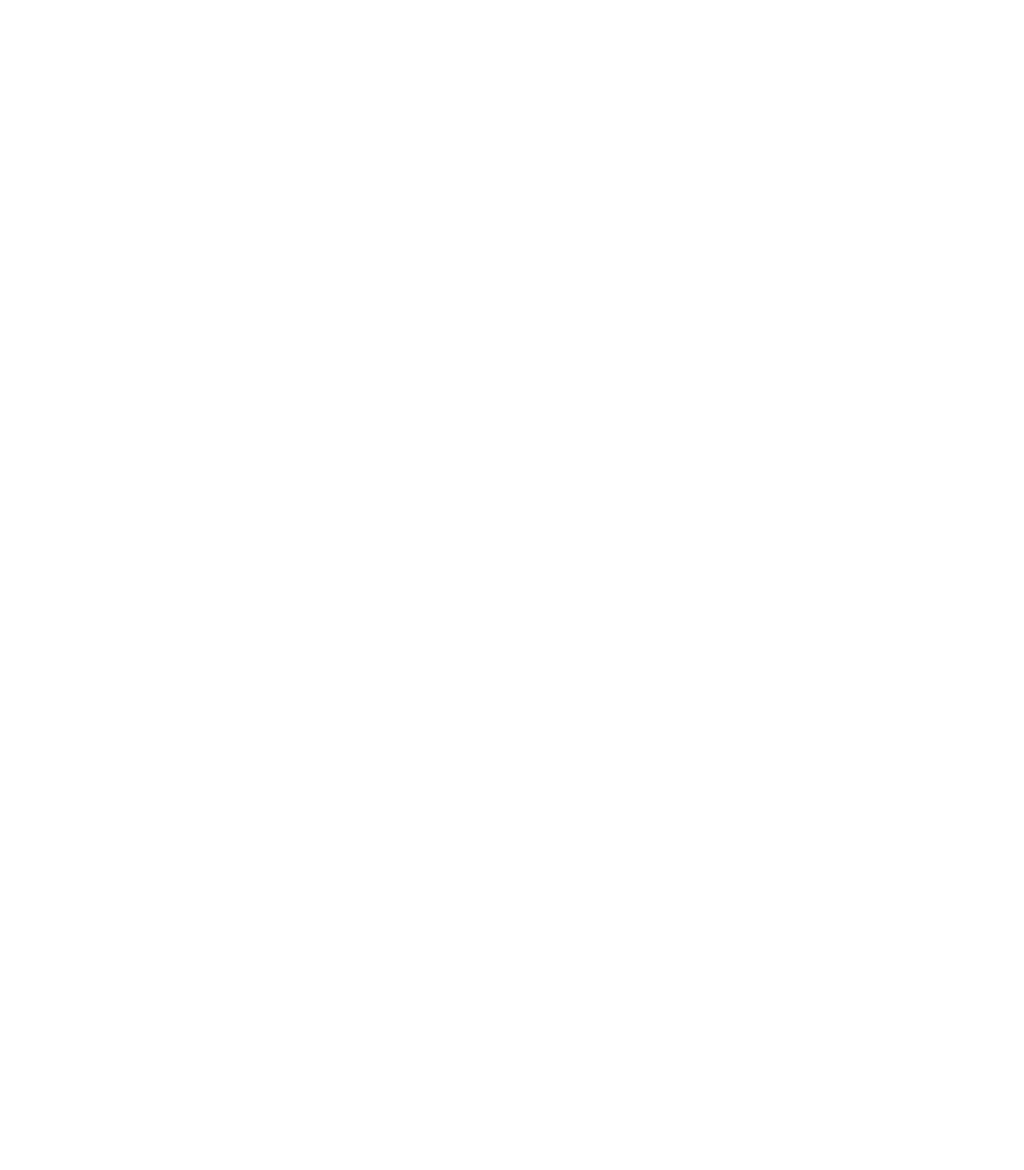
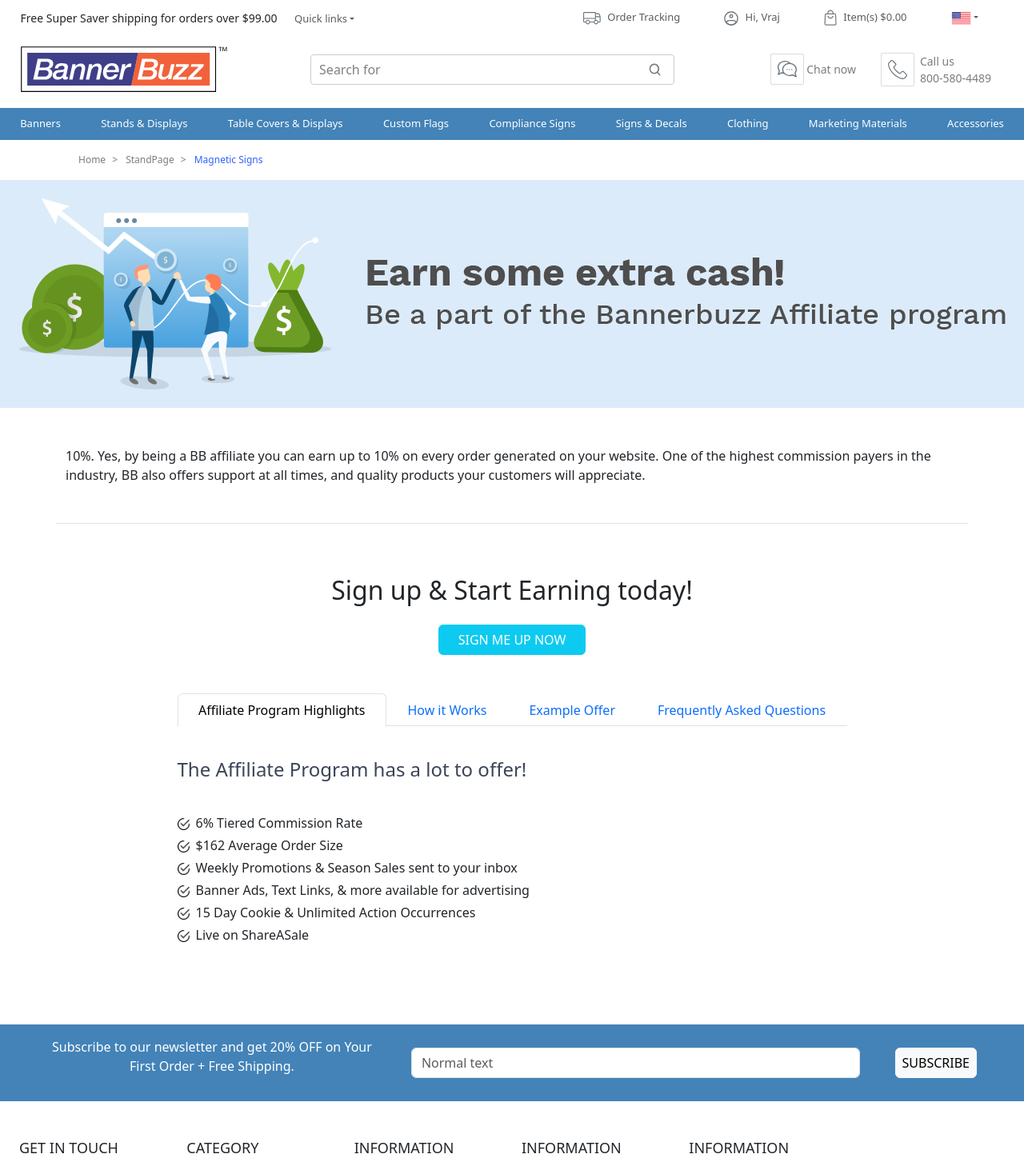
Before and after one commit to ayushhh1108/BannersBuz, a React (Create React App) app: page /affiliate-program in a window 1280 px wide. Before the commit this address had no page. Shown: the top 1463 px of the page at 80% size. Before the commit the page ends 800 px from the top, so only its background shows below. Built offline with nearby package versions, Linux system fonts and the light colour scheme.

Commit message:
add affelits page

```diff
--- a/src/App.js
+++ b/src/App.js
@@ -15,6 +15,7 @@ import PhotoMegnets from './pages/PhotoMagnets';
 import BlogPage from './pages/BlogPage';
 import BlogByCategoryPage from './pages/BlogsByCategory';
 import CategoryWithBlog from './pages/CategoryWithBlog';
+import AffiliateProgram from './pages/AffiliateProgram';
 
 function App() {
   return (
@@ -34,6 +35,7 @@ function App() {
         <Route path='/blogs' element={<BlogPage />} />
         <Route path='/blogs/category' element={<BlogByCategoryPage />} />
         <Route path='/blogs/category/:id' element={<CategoryWithBlog />} />
+        <Route path='/affiliate-program' element={<AffiliateProgram />} />
       </Route>
     </Routes>
   );
--- a/src/css/style.css
+++ b/src/css/style.css
@@ -18,6 +18,9 @@
 }
 .black-color {
   color: rgb(0, 0, 0) !important;
+}
+.white-color {
+  color: rgb(255, 255, 255) !important;
 }
 .f-size-18 {
   font-size: 18px !important;
--- /dev/null
+++ b/src/pages/AffiliateProgram.js
@@ -0,0 +1,209 @@
+import React from "react";
+import Header from "../components/header/Header";
+import { Accordion, Button, Container, Tab, Tabs } from "react-bootstrap";
+import Footer from "../components/Footer";
+import SubscribeSection from "../components/SecoundLast";
+import checkIcon from "../assets/checked.png";
+import posterBlog from "../assets/shutterstock_108294335.jpg";
+import Banner from "../assets/banner.png";
+import { OnlyBreadCrum } from "../components/breadcrum/breadcrum";
+
+const AffiliateProgram = () => {
+  const featuresData = [
+    "6% Tiered Commission Rate",
+    "$162 Average Order Size",
+    "Weekly Promotions & Season Sales sent to your inbox",
+    "Banner Ads, Text Links, & more available for advertising",
+    "15 Day Cookie & Unlimited Action Occurrences",
+    "Live on ShareASale",
+  ];
+  return (
+    <div>
+      <Header />
+      <div className="w-100">
+        <Container>
+          <OnlyBreadCrum />
+        </Container>
+        <div style={{ backgroundColor: "#dcebf9" }}>
+          <img
+            src={Banner}
+            alt="slider"
+            style={{ display: "inherit" }}
+            className="mw-100 mx-auto"
+          />
+        </div>
+      </div>
+      <Container className="border-bottom">
+        <p className="my-5">
+          10%. Yes, by being a BB affiliate you can earn up to 10% on every
+          order generated on your website. One of the highest commission payers
+          in the industry, BB also offers support at all times, and quality
+          products your customers will appreciate.
+        </p>
+      </Container>
+      <Container className="text-center py-5">
+        <h2 className="text-center py-3">Sign up & Start Earning today!</h2>
+        <Button variant="info" className="px-4 white-color">
+          SIGN ME UP NOW
+        </Button>
+        <div className="w-75 py-5 mx-auto">
+          <Tabs
+            defaultActiveKey="highLight"
+            id="fill-tab-example"
+            className="mb-3"
+            fill
+          >
+            <Tab
+              eventKey="highLight"
+              className="text-left"
+              title="Affiliate Program Highlights"
+            >
+              <h4 className="heading-color my-3 py-4">
+                The Affiliate Program has a lot to offer!
+              </h4>
+              {featuresData.map((i) => {
+                return (
+                  <p className="mb-1">
+                    <img
+                      src={checkIcon}
+                      style={{ width: "15px" }}
+                      className="mr-2 "
+                      alt="check"
+                    />
+                    {i}
+                  </p>
+                );
+              })}
+            </Tab>
+            <Tab eventKey="works" title="How it Works" className="text-left">
+              <h4 className="heading-color my-3 py-4">How it works</h4>
+              {featuresData.map((i, index) => {
+                return (
+                  <p className="mb-1">
+                    {index + 1}. {i}
+                  </p>
+                );
+              })}
+            </Tab>
+            <Tab eventKey="offer" title="Example Offer" className="text-left">
+              <h4 className="heading-color my-3 py-4">Example Offer</h4>
+              <p className="black-color f-size-14 my-4">
+                which are placed on walls as per the customer requirement and
+                are easily removable. However, once removed, they cannot be
+                repositioned, but the process is mess free and doesn’t hurt the
+                walls.
+              </p>
+              <img src={posterBlog} alt="poster" className="mw-100" />
+              <p className="black-color f-size-14 my-4">
+                Wall letters personalise the space completely and can be used in
+                the walls of bedroom or kids’ room. Vinyl Wall Lettering is also
+                used as an interior decoration option as it gives the space a
+                complete makeover. Whether it’s a personal message or a quote or
+                a monogram or even your company’s name or logo on office walls,
+                Wall lettering is the best solution. At BannerBuzz, getting your
+                vinyl wall lettering is easy. If you have a print ready design
+                then we’ll print it for you or you can use our user-friendly
+                design tool to design your wall lettering. You can also take the
+                help of our designers to design the right wall lettering for
+                you.
+              </p>
+            </Tab>
+            <Tab
+              eventKey="Questions"
+              title="Frequently Asked Questions"
+              className="text-left"
+            >
+              <h4 className="heading-color my-3 py-4">
+                Frequently Asked Questions
+              </h4>
+              <p className="black-color f-size-14 my-4">
+                which are placed on walls as per the customer requirement and
+                are easily removable. However, once removed, they cannot be
+                repositioned, but the process is mess free and doesn’t hurt the
+                walls.
+              </p>
+              <Accordion className="py-3">
+                <Accordion.Item eventKey="0">
+                  <Accordion.Header>
+                    What is the BannerBuzz' Quality Guarantee?
+                  </Accordion.Header>
+                  <Accordion.Body>
+                    Our 120-day promise guarantees that products do not contain
+                    manufacturing defects, and, if the product fails, breaks, or
+                    has ink issue due to a manufacturing defect during that time
+                    period, we will either replace the product or issue you a
+                    credit equal to the value of the failed product. Bannerbuzz
+                    reserves the right to investigate the claim and determine
+                    whether or not the failed product is covered by our
+                    guarantee.
+                  </Accordion.Body>
+                </Accordion.Item>
+                <Accordion.Item eventKey="1">
+                  <Accordion.Header>
+                    How can BannerBuzz offer such low prices without
+                    compromising quality?
+                  </Accordion.Header>
+                  <Accordion.Body>
+                    As one of the largest wholesale printers in the industry, we
+                    can order the materials and supplies directly from the
+                    manufacturers. BannerBuzz also manages orders within and
+                    outside of the United States, which lowers our overall cost
+                    of shipping and design. Since we are saving money from these
+                    high-quality products, we believe the savings should be
+                    passed along to you
+                  </Accordion.Body>
+                </Accordion.Item>
+                <Accordion.Item eventKey="2">
+                  <Accordion.Header>
+                    Do you print neon colours?
+                  </Accordion.Header>
+                  <Accordion.Body>
+                    We can make the closest possible match to the colors you
+                    specify when placing orders.
+                  </Accordion.Body>
+                </Accordion.Item>
+                <Accordion.Item eventKey="3">
+                  <Accordion.Header>
+                    Does BannerBuzz give bigger discounts to commercial orders?
+                  </Accordion.Header>
+                  <Accordion.Body>
+                    Yes, please contact our sales department at
+                    sales@bannerbuzz.com or call us at 800-580-4489 for more
+                    information on how we can process your bulk order.
+                  </Accordion.Body>
+                </Accordion.Item>
+                <Accordion.Item eventKey="4">
+                  <Accordion.Header>
+                    How much is the shipping cost?
+                  </Accordion.Header>
+                  <Accordion.Body>
+                    All of the shipping calculations are done based on the
+                    product you will order from us. On the cart page, you will
+                    see the exact amount for shipping.
+                  </Accordion.Body>
+                </Accordion.Item>
+                <Accordion.Item eventKey="5">
+                  <Accordion.Header>
+                    What if my order is not delivered within the guaranteed time
+                    frame?
+                  </Accordion.Header>
+                  <Accordion.Body>
+                    BannerBuzz's website displays an estimated delivery date for
+                    your product based on the selected shipping method. Please
+                    use the correct payment option when you reach the checkout.
+                    Unless there were issues with the shipping company, we have
+                    fulfilled over 85% of orders by the expected delivery date.
+                  </Accordion.Body>
+                </Accordion.Item>
+              </Accordion>
+            </Tab>
+          </Tabs>
+        </div>
+      </Container>
+      <SubscribeSection />
+      <Footer />
+    </div>
+  );
+};
+
+export default AffiliateProgram;
--- a/src/pages/Faqs.js
+++ b/src/pages/Faqs.js
@@ -66,7 +66,6 @@ const Faq = () => {
                             BannerBuzz's website displays an estimated delivery date for your product based on the selected shipping method. Please use the correct payment option when you reach the checkout. Unless there were issues with the shipping company, we have fulfilled over 85% of orders by the expected delivery date.
                         </Accordion.Body>
                     </Accordion.Item>
-
                 </Accordion>
 
                 <h4 className='mt-5'>All about Products, Quality, and Materials</h4>
```
Also changed, not shown: src/assets/banner.png (added), src/assets/checked.png (added).
